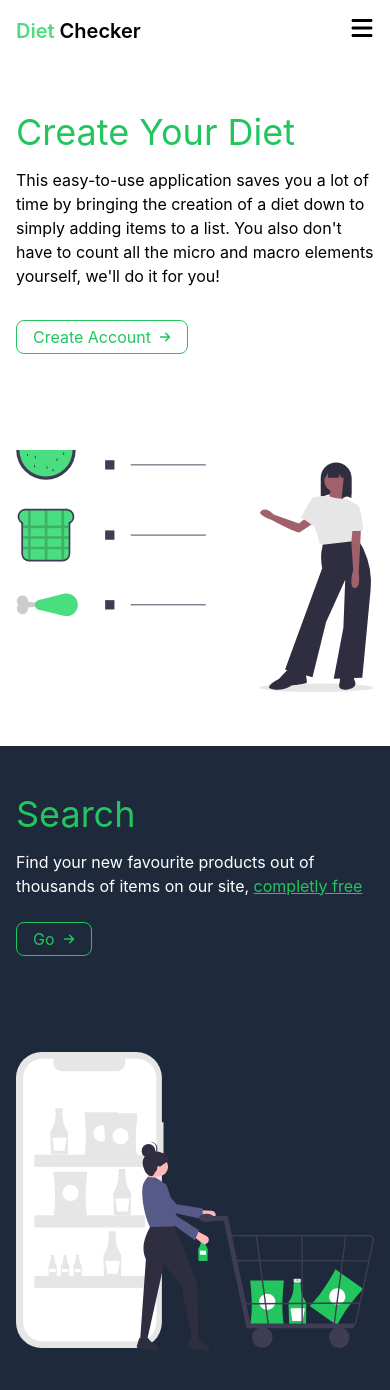
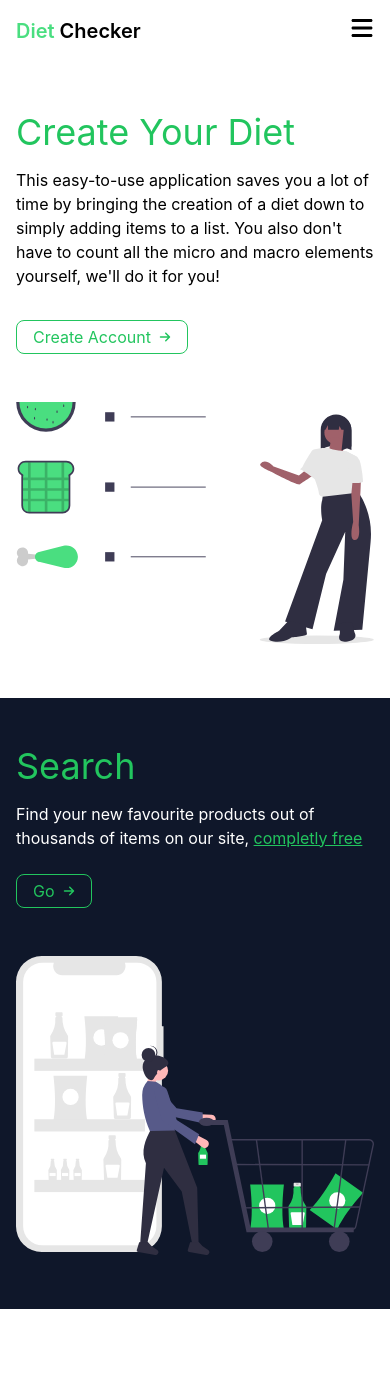
Before and after one commit to KacperHemperek/diet-checker, a Next.js app: page / in a window 390 px wide. Shown: the top 1390 px of the page. After the commit the page ends 1309 px from the top, so only its background shows below. Built offline with nearby package versions, Linux system fonts and the light colour scheme.

Commit message:
style: made hero images bigger

```diff
--- a/components/HeroComponent.tsx
+++ b/components/HeroComponent.tsx
@@ -16,12 +16,12 @@ const HeroComponent = ({
 }: Props) => {
     return (
         <div
-            className={`${dark ? "bg-slate-800 text-white" : ""} ${
+            className={`${dark ? "bg-slate-900 text-white" : ""} ${
                 reverse && "order-last"
-            } grid min-h-[50vh] gap-12 py-12 px-4 md:grid-cols-8 md:p-12 xl:px-32`}
+            } grid min-h-[50vh] gap-12 p-12 px-4 md:grid-cols-8 md:p-12 lg:min-h-[80vh] xl:px-32`}
         >
             <div className="flex items-center justify-center md:col-span-3  lg:justify-start xl:col-span-4">
-                <div className=" pb-12 text-base md:pb-0 lg:text-xl ">
+                <div className="  text-base md:pb-0 lg:text-xl ">
                     {children}
                 </div>
             </div>
@@ -30,7 +30,7 @@ const HeroComponent = ({
                     reverse ? "md:order-first " : " md:justify-center"
                 } flex items-center justify-start md:col-span-5   xl:col-span-4`}
             >
-                <div className="xl:w-2/3">
+                <div className="xl:h-2/3">
                     <Image src={img} alt="Search Food" />
                 </div>
             </div>
```
